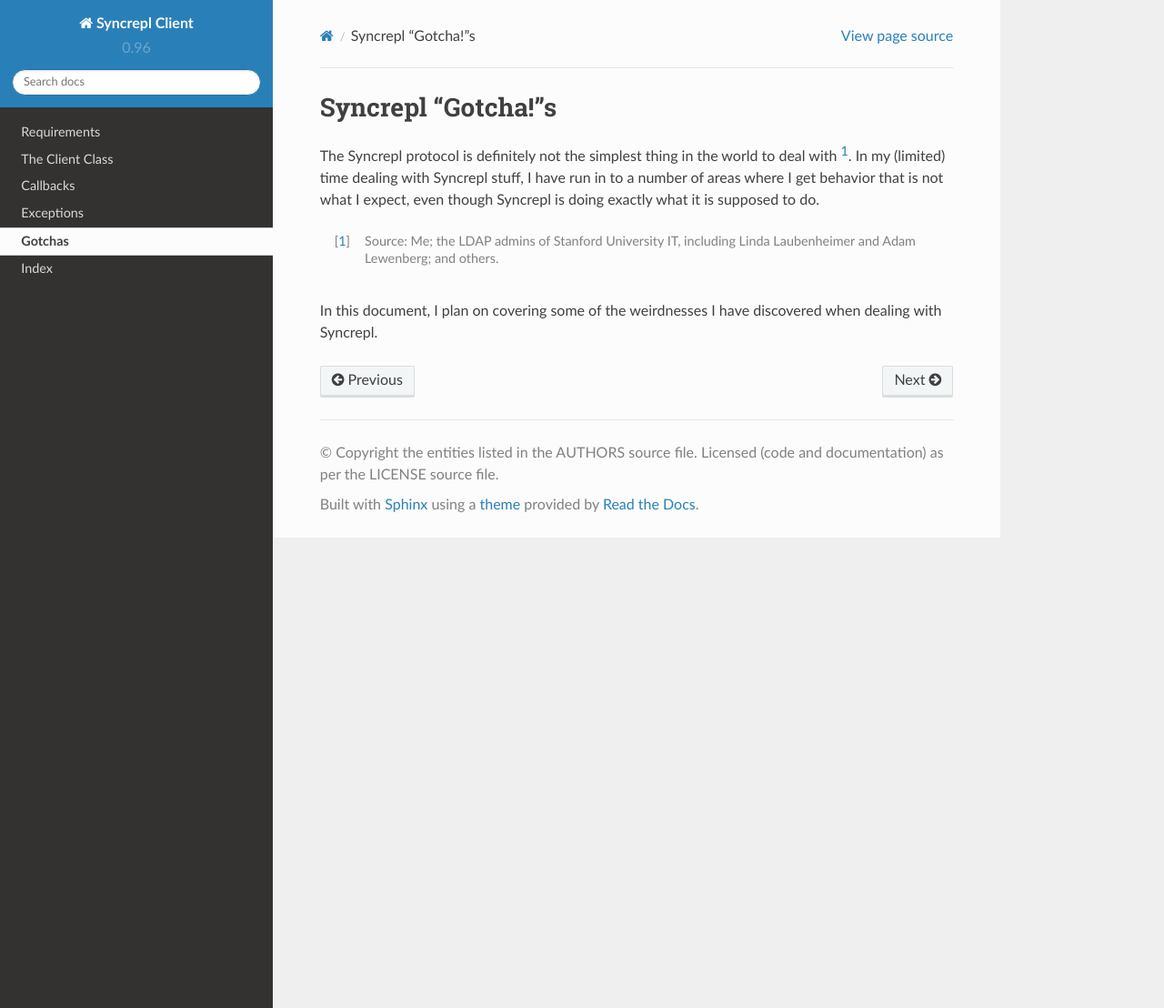
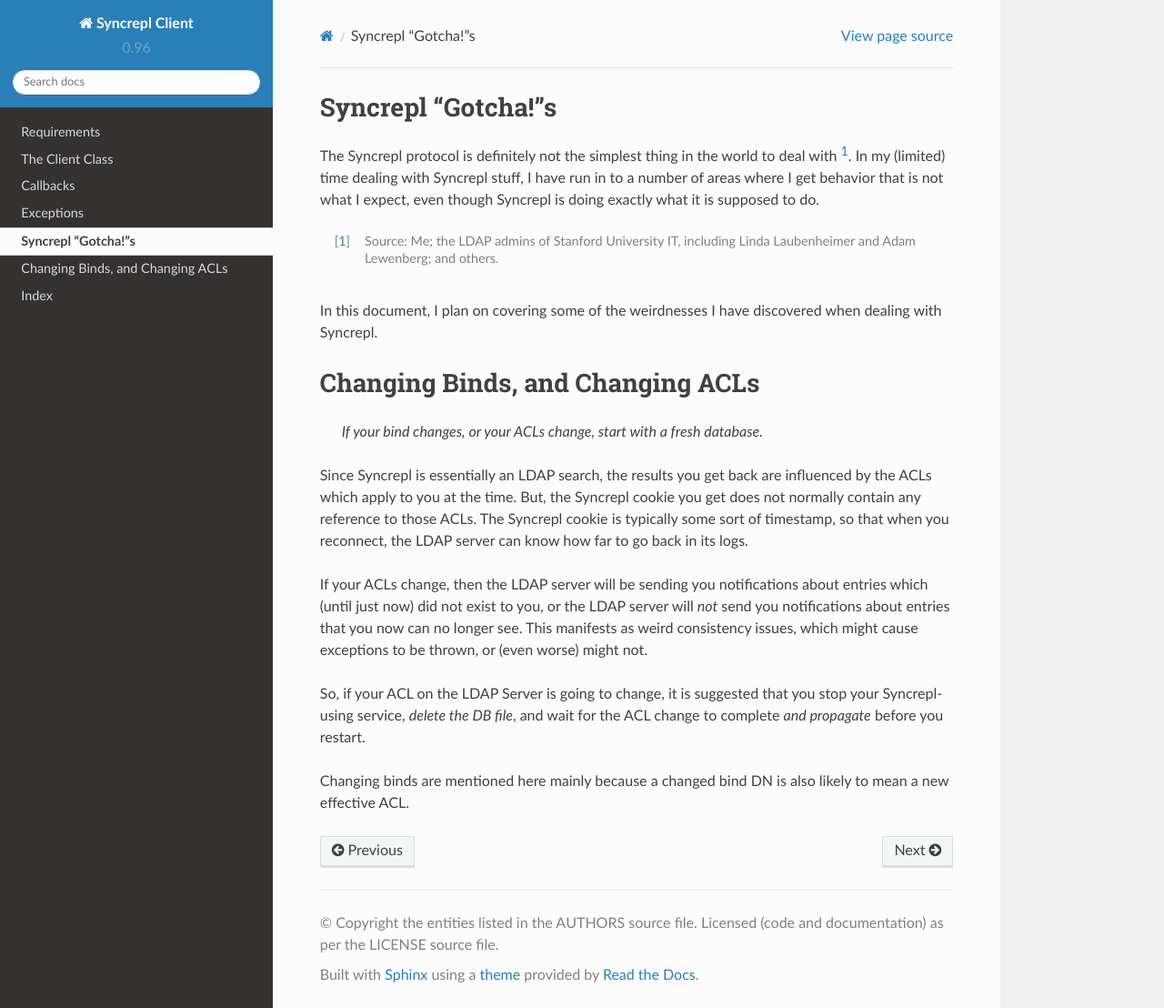
Before and after one commit to akkornel/syncrepl, a Sphinx documentation site: the page built from docs/gotchas.rst, in a window 1280 px wide and 1108 px high. Shown: the whole window at 91% size. Built offline with Sphinx 7.4.7 and the Read the Docs theme 2.0.0, drawn with Linux system fonts in a browser that asks for light colours.

Commit message:
Add gotcha on changing ACLs

```diff
--- a/docs/gotchas.rst
+++ b/docs/gotchas.rst
@@ -29,3 +29,29 @@
 
 In this document, I plan on covering some of the weirdnesses I have discovered
 when dealing with Syncrepl.
+
+Changing Binds, and Changing ACLs
+=================================
+
+..
+
+    *If your bind changes, or your ACLs change, start with a fresh database.*
+
+Since Syncrepl is essentially an LDAP search, the results you get back are
+influenced by the ACLs which apply to you at the time.  But, the Syncrepl
+cookie you get does not normally contain any reference to those ACLs.  The
+Syncrepl cookie is typically some sort of timestamp, so that when you
+reconnect, the LDAP server can know how far to go back in its logs.
+
+If your ACLs change, then the LDAP server will be sending you notifications
+about entries which (until just now) did not exist to you, or the LDAP server
+will *not* send you notifications about entries that you now can no longer see.
+This manifests as weird consistency issues, which might cause exceptions to be
+thrown, or (even worse) might not.
+
+So, if your ACL on the LDAP Server is going to change, it is suggested that you
+stop your Syncrepl-using service, *delete the DB file*, and wait for the ACL
+change to complete *and propagate* before you restart.
+
+Changing binds are mentioned here mainly because a changed bind DN is also
+likely to mean a new effective ACL.
```
